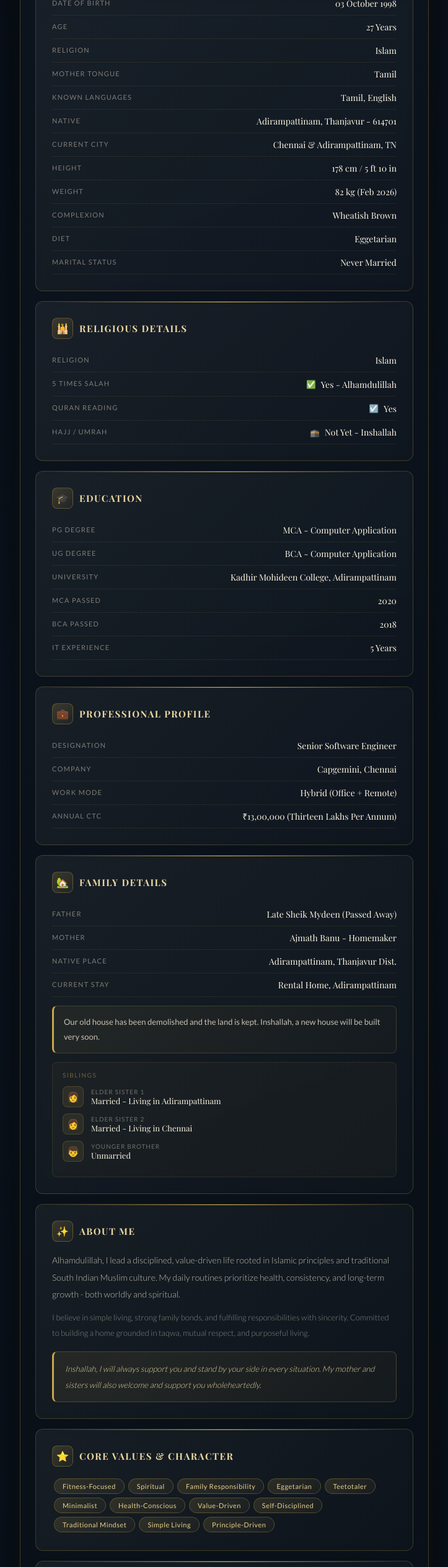
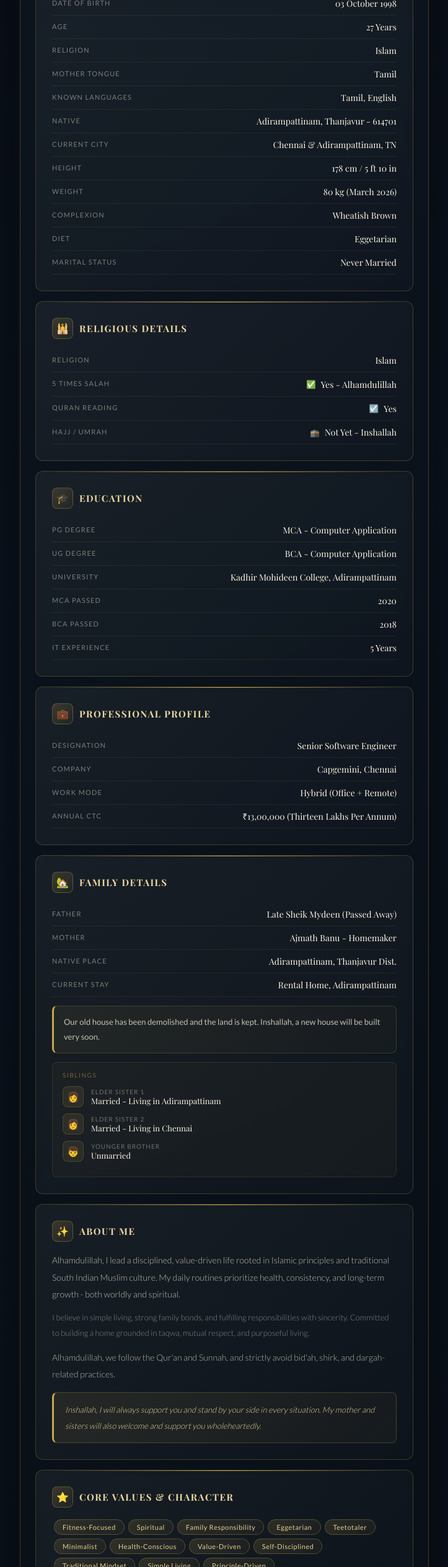
Before and after one commit to loyalty-thameem/MarriageProfile, a React (Vite) app: page / in a window 1280 px wide. Shown: the part 1402-3931 px from the top of the page at 62% size, without its empty margins (278-1001 px from the left). Built offline with nearby package versions, Linux system fonts and the light colour scheme; a web font is replaced by a local one.

Commit message:
Add about note and update weight

```diff
--- a/marriage-bio-beautiful.jsx
+++ b/marriage-bio-beautiful.jsx
@@ -939,6 +939,9 @@ export default function MarriageBio() {
             <p style={{color:"rgba(253,246,227,0.5)",fontSize:"clamp(11px,2.5vw,13px)",lineHeight:"1.95",fontFamily:"Lato,sans-serif",fontWeight:"300"}}>
               {t("text.about2")}
             </p>
+            <p style={{color:"rgba(253,246,227,0.7)",fontSize:"clamp(12px,2.8vw,14px)",lineHeight:"1.95",marginTop:"12px",fontFamily:"Lato,sans-serif",fontWeight:"300"}}>
+              {t("text.about3")}
+            </p>
             <div style={{
               marginTop:"16px",
               padding:"14px 18px",
--- a/src/locales/ar.json
+++ b/src/locales/ar.json
@@ -88,6 +88,7 @@
     "housingNote": "تم هدم منزلنا القديم والأرض ما زالت محفوظة. إن شاء الله سيتم بناء منزل جديد قريباً جداً.",
     "about1": "الحمد لله، أعيش حياة منضبطة قائمة على القيم، متجذرة في المبادئ الإسلامية والثقافة الإسلامية التقليدية في جنوب الهند. روتيني اليومي يركز على الصحة والثبات والنمو طويل المدى دينياً ودنيوياً.",
     "about2": "أؤمن بالعيش البسيط، وروابط الأسرة القوية، وأداء المسؤوليات بإخلاص. وأسعى لبناء بيت قائم على التقوى والاحترام المتبادل والحياة الهادفة.",
+    "about3": "الحمد لله، نتبع القرآن والسنة، ونتجنب بشدة البدع والشرك والممارسات المرتبطة بالأضرحة.",
     "aboutSupport": "إن شاء الله سأدعمك دائماً وأقف إلى جانبك في كل موقف. كما أن والدتي وأخواتي سيرحبن بك ويدعمنك بكل إخلاص.",
     "mahr1": "إن شاء الله، مهما طلبت كمهر فأنا مستعد لتقديمه. ورغبتي الشخصية أن أقدم لها 80 غرامًا من الذهب.",
     "mahr2": "الحمد لله، من الراتب الذي رزقني الله به اشتريت بالفعل 86 غراماً من الذهب للمهر.",
@@ -188,7 +189,7 @@
         ["rows.native", "أديرامباتينام، ثانجافور - 614701"],
         ["rows.currentCity", "تشيناي وأديرامباتينام، تاميل نادو"],
         ["rows.height", "178 سم / 5 أقدام و10 بوصات"],
-        ["rows.weight", "82 كغ (فبراير 2026)"],
+        ["rows.weight", "80 كغ (مارس 2026)"],
         ["rows.complexion", "قمحي بني"],
         ["rows.diet", "يتناول البيض"],
         ["rows.maritalStatus", "أعزب"]
--- a/src/locales/en.json
+++ b/src/locales/en.json
@@ -88,6 +88,7 @@
     "housingNote": "Our old house has been demolished and the land is kept. Inshallah, a new house will be built very soon.",
     "about1": "Alhamdulillah, I lead a disciplined, value-driven life rooted in Islamic principles and traditional South Indian Muslim culture. My daily routines prioritize health, consistency, and long-term growth - both worldly and spiritual.",
     "about2": "I believe in simple living, strong family bonds, and fulfilling responsibilities with sincerity. Committed to building a home grounded in taqwa, mutual respect, and purposeful living.",
+    "about3": "Alhamdulillah, we follow the Qur'an and Sunnah, and strictly avoid bid'ah, shirk, and dargah-related practices.",
     "aboutSupport": "Inshallah, I will always support you and stand by your side in every situation. My mother and sisters will also welcome and support you wholeheartedly.",
     "mahr1": "InshaAllah, whatever she asks for as Mahr, I am willing to give. My personal desire is to give her 80 grams of gold.",
     "mahr2": "Alhamdulillah, from the salary I earned from the job that Allah blessed me with, I have already bought 86 grams of gold for the Mahr.",
@@ -188,7 +189,7 @@
         ["rows.native", "Adirampattinam, Thanjavur - 614701"],
         ["rows.currentCity", "Chennai & Adirampattinam, TN"],
         ["rows.height", "178 cm / 5 ft 10 in"],
-        ["rows.weight", "82 kg (Feb 2026)"],
+        ["rows.weight", "80 kg (March 2026)"],
         ["rows.complexion", "Wheatish Brown"],
         ["rows.diet", "Eggetarian"],
         ["rows.maritalStatus", "Never Married"]
--- a/src/locales/ml.json
+++ b/src/locales/ml.json
@@ -88,6 +88,7 @@
     "housingNote": "ഞങ്ങളുടെ പഴയ വീട് പൊളിച്ചുകളഞ്ഞു; ഭൂമി നിലനിൽക്കുന്നു. ഇൻഷാ അല്ലാഹ്, വളരെ വേഗം പുതിയ വീട് പണിയും.",
     "about1": "അൽഹംദുലില്ലാഹ്, ഞാൻ ഇസ്ലാമിക സിദ്ധാന്തങ്ങളിലും ദക്ഷിണേന്ത്യൻ പരമ്പരാഗത മുസ്ലിം സംസ്കാരത്തിലും വേരൂന്നിയ, മൂല്യകേന്ദ്രിതവും നിയന്ത്രിതവുമായ ജീവിതം നയിക്കുന്നു. എന്റെ ദിനചര്യ ആരോഗ്യവും സ്ഥിരതയും ദീർഘകാല വളർച്ചയും - ദീനും ദുന്യാവും - മുൻഗണന നൽകുന്നു.",
     "about2": "ലളിതമായ ജീവിതം, ശക്തമായ കുടുംബബന്ധങ്ങൾ, ആത്മാർത്ഥമായി ഉത്തരവാദിത്വം നിറവേറ്റൽ എന്നിവയിൽ ഞാൻ വിശ്വസിക്കുന്നു. തഖ്വ, പരസ്പര ബഹുമാനം, ലക്ഷ്യബോധമുള്ള ജീവിതം എന്നിവയിൽ അധിഷ്ഠിതമായ ഒരു വീട് നിർമ്മിക്കാൻ ഞാൻ പ്രതിജ്ഞാബദ്ധനാണ്.",
+    "about3": "അൽഹംദുലില്ലാഹ്, ഞങ്ങൾ ഖുർആനും സുന്നത്തും പിന്തുടരുന്നു; ബിദ്അ, ഷിർക്ക്, ദർഗാ ബന്ധപ്പെട്ട ആചാരങ്ങൾ എന്നിവ കർശനമായി ഒഴിവാക്കുന്നു.",
     "aboutSupport": "ഇൻഷാ അല്ലാഹ്, ഏത് സാഹചര്യത്തിലും ഞാൻ നിങ്ങളെ പിന്തുണയ്ക്കും; നിങ്ങളുടെ പക്കൽ ഉറച്ച് നിൽക്കും. എന്റെ അമ്മയും സഹോദരിമാരും നിങ്ങളെ ഹൃദയപൂർവ്വം സ്വാഗതം ചെയ്യുകയും പിന്തുണയ്ക്കുകയും ചെയ്യും.",
     "mahr1": "ഇൻഷാ അല്ലാഹ്, അവൾ മഹറായി എന്ത് ആവശ്യപ്പെട്ടാലും ഞാൻ നൽകാൻ തയ്യാറാണ്. എന്റെ വ്യക്തിപരമായ ആഗ്രഹം അവൾക്ക് 80 ഗ്രാം സ്വർണം നൽകുന്നതാണ്.",
     "mahr2": "അൽഹംദുലില്ലാഹ്, അല്ലാഹ് അനുഗ്രഹിച്ച ജോലിയുടെ ശമ്പളത്തിൽ നിന്ന് മഹറിനായി ഞാൻ ഇതിനകം 86 ഗ്രാം സ്വർണം വാങ്ങിയിട്ടുണ്ട്.",
@@ -188,7 +189,7 @@
         ["rows.native", "അദിറാംപട്ടിണം, തഞ്ചാവൂർ - 614701"],
         ["rows.currentCity", "ചെന്നൈ & അദിറാംപട്ടിണം, തമിഴ്നാട്"],
         ["rows.height", "178 സെ.മീ / 5 അടി 10 ഇഞ്ച്"],
-        ["rows.weight", "82 കിലോ (ഫെബ്രു 2026)"],
+        ["rows.weight", "80 കിലോ (മാർച്ച് 2026)"],
         ["rows.complexion", "ഗോതമ്പ് തവിട്ട്"],
         ["rows.diet", "മുട്ട കഴിക്കുന്നവൻ"],
         ["rows.maritalStatus", "വിവാഹം കഴിച്ചിട്ടില്ല"]
--- a/src/locales/ta.json
+++ b/src/locales/ta.json
@@ -88,6 +88,7 @@
     "housingNote": "எங்கள் பழைய வீடு இடிக்கப்பட்டுள்ளது, நிலம் வைத்திருக்கப்படுகிறது. இன்ஷா அல்லாஹ், மிக விரைவில் புதிய வீடு கட்டப்படும்.",
     "about1": "அல்ஹம்துலில்லாஹ், நான் இஸ்லாமியக் கொள்கைகளிலும் தென்னிந்திய பாரம்பரிய முஸ்லிம் பண்பாட்டிலும் வேரூன்றிய ஒழுக்கமான, மதிப்புகளால் வழிநடத்தப்படும் வாழ்க்கையை நடத்துகிறேன். என் அன்றாட பழக்கங்கள் உடல்நலம், தொடர்ச்சி மற்றும் தீன்-துன்யா வளர்ச்சியை முன்னிலைப்படுத்துகின்றன.",
     "about2": "எளிய வாழ்க்கை, வலுவான குடும்ப பிணைப்புகள், மனமாறாத பொறுப்பு உணர்வு ஆகியவற்றில் நான் நம்பிக்கை வைக்கிறேன். தக்வா, பரஸ்பர மரியாதை மற்றும் நோக்கமுள்ள வாழ்க்கையை மையமாகக் கொண்ட இல்லத்தை உருவாக்க உறுதியாக இருக்கிறேன்.",
+    "about3": "அல்ஹம்துலில்லாஹ், நாம் குர்ஆன் மற்றும் ஸுன்னாவைப் பின்பற்றுகிறோம்; மேலும், பித்அத், ஷிர்க், மற்றும் தர்கா தொடர்புடைய நடைமுறைகளை முற்றிலும் தவிர்க்கிறோம்.",
     "aboutSupport": "இன்ஷா அல்லாஹ், எந்த சூழலிலும் நான் உங்களை ஆதரிப்பேன், உங்களுடன் நிற்பேன். என் அம்மாவும் சகோதரிகளும் உங்களை மனமுவந்து வரவேற்று ஆதரிப்பார்கள்.",
     "mahr1": "இன்ஷா அல்லாஹ், மஹராக அவள் எதை கேட்டாலும் நான் தரத் தயாராக இருக்கிறேன். எனது தனிப்பட்ட விருப்பம் அவளுக்கு 80 கிராம் தங்கம் வழங்குவது.",
     "mahr2": "அல்ஹம்துலில்லாஹ், அல்லாஹ் அருளிய வேலையின் சம்பளத்தில் இருந்து மஹருக்காக நான் ஏற்கனவே 86 கிராம் தங்கம் வாங்கியுள்ளேன்.",
@@ -188,7 +189,7 @@
         ["rows.native", "அதிராம்பட்டினம், தஞ்சாவூர் - 614701"],
         ["rows.currentCity", "சென்னை & அதிராம்பட்டினம், தமிழ்நாடு"],
         ["rows.height", "178 செ.மீ / 5 அடி 10 அங்குலம்"],
-        ["rows.weight", "82 கிலோ (பிப் 2026)"],
+        ["rows.weight", "80 கிலோ (மார்ச் 2026)"],
         ["rows.complexion", "கோதுமை பழுப்பு"],
         ["rows.diet", "முட்டை உண்ணுபவர்"],
         ["rows.maritalStatus", "திருமணம் ஆகவில்லை"]
--- a/src/locales/ur.json
+++ b/src/locales/ur.json
@@ -88,6 +88,7 @@
     "housingNote": "ہمارا پرانا گھر منہدم ہو چکا ہے اور زمین محفوظ ہے۔ ان شاء اللہ بہت جلد نیا گھر بنایا جائے گا۔",
     "about1": "الحمدللہ، میں ایک منظم اور اقدار پر مبنی زندگی گزارتا ہوں جو اسلامی اصولوں اور جنوبی ہند کی روایتی مسلم ثقافت سے جڑی ہوئی ہے۔ میری روزمرہ عادات صحت، مستقل مزاجی اور دینی و دنیاوی طویل مدتی ترقی پر مبنی ہیں۔",
     "about2": "میں سادہ زندگی، مضبوط خاندانی رشتوں اور اخلاص کے ساتھ ذمہ داریاں نبھانے پر یقین رکھتا ہوں۔ میرا مقصد ایسا گھر بنانا ہے جو تقویٰ، باہمی احترام اور با مقصد زندگی پر قائم ہو۔",
+    "about3": "الحمدللہ، ہم قرآن و سنت کی پیروی کرتے ہیں اور بدعت، شرک اور درگاہ سے متعلقہ رسومات سے سختی سے پرہیز کرتے ہیں۔",
     "aboutSupport": "ان شاء اللہ میں ہر حال میں آپ کا ساتھ دوں گا اور آپ کے ساتھ کھڑا رہوں گا۔ میری والدہ اور بہنیں بھی آپ کو دل سے خوش آمدید کہیں گی اور بھرپور تعاون کریں گی۔",
     "mahr1": "ان شاء اللہ، وہ مہر میں جو بھی چاہے میں دینے کے لیے تیار ہوں۔ میری ذاتی خواہش ہے کہ میں اسے 80 گرام سونا دوں۔",
     "mahr2": "الحمدللہ، اللہ کی دی ہوئی ملازمت کی تنخواہ سے میں مہر کے لیے پہلے ہی 86 گرام سونا خرید چکا ہوں۔",
@@ -188,7 +189,7 @@
         ["rows.native", "ادیرامپٹنم، تھنجاوور - 614701"],
         ["rows.currentCity", "چنئی اور ادیرامپٹنم، تمل ناڈو"],
         ["rows.height", "178 سینٹی میٹر / 5 فٹ 10 انچ"],
-        ["rows.weight", "82 کلو (فروری 2026)"],
+        ["rows.weight", "80 کلو (مارچ 2026)"],
         ["rows.complexion", "گندمی بھورا"],
         ["rows.diet", "انڈہ خور"],
         ["rows.maritalStatus", "غیر شادی شدہ"]
```
